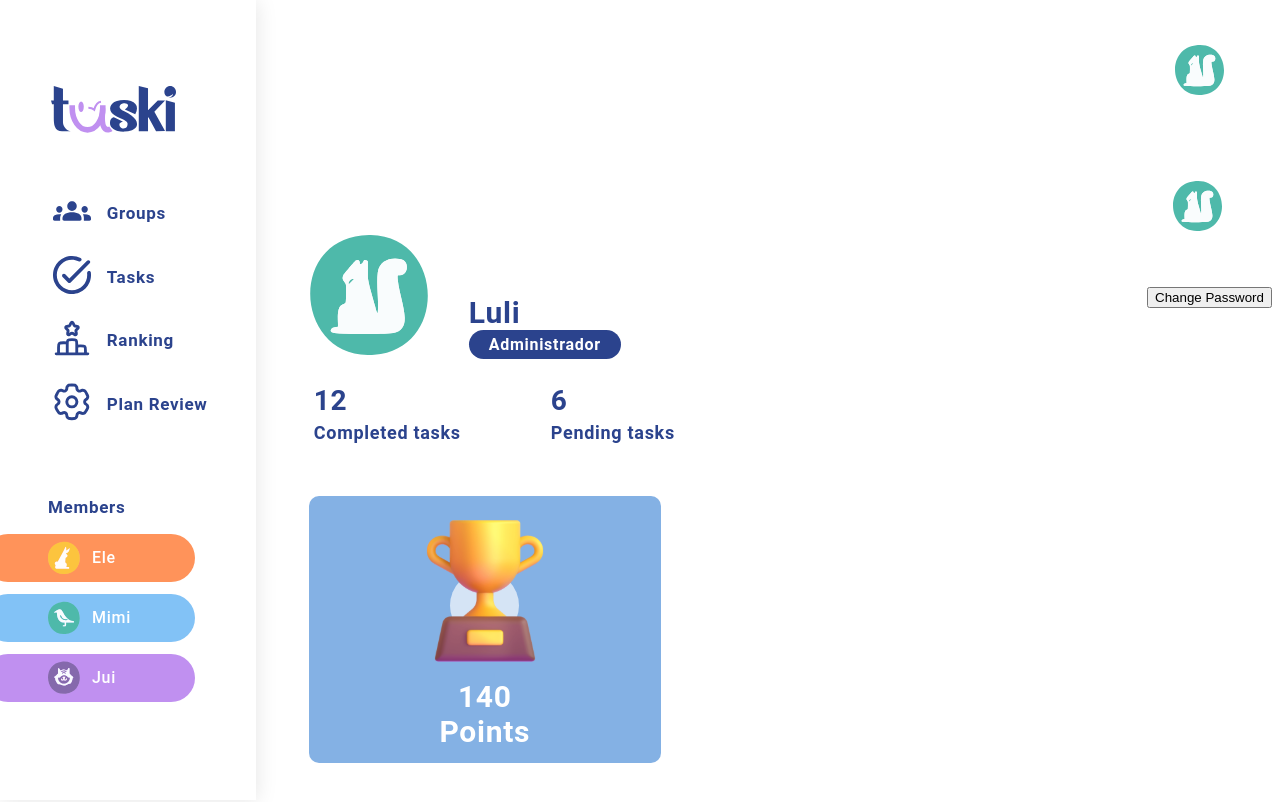
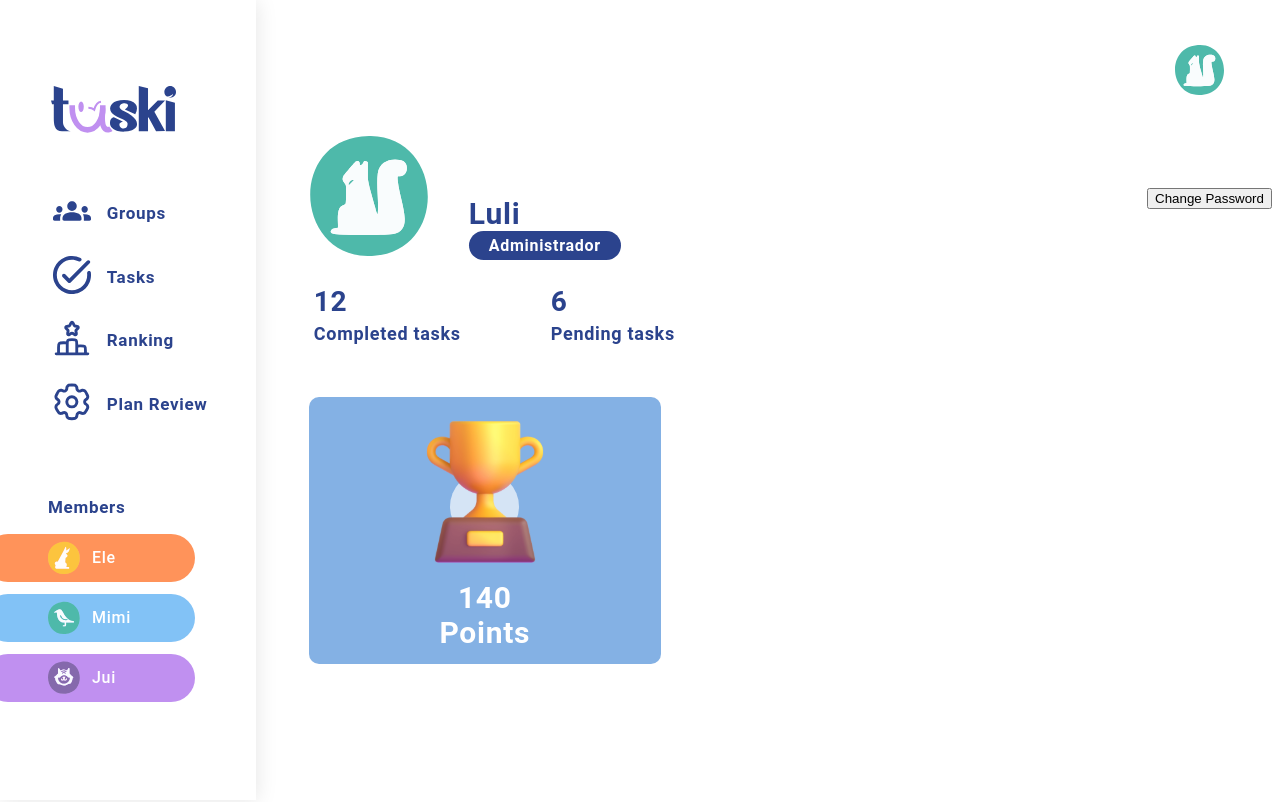
Before and after one commit to NikSala10/TaskiProject, a React (Vite) app: page /profile in a window 1280 px wide. Shown: the top 802 px of the page. Built offline with nearby package versions, Linux system fonts and the light colour scheme.

Commit message:
style(pages/profile): add CSS styles for Profile page

```diff
--- a/src/data/headerIcons.tsx
+++ b/src/data/headerIcons.tsx
@@ -40,5 +40,10 @@ export const headerIcons = [
     </svg>),
     namepage: "Plan Review",
 },
+  {
+    id: 6,
+    svg: (""),
+    namepage: "",
+},
 
 ]
--- a/src/pages/Profile/Profile.tsx
+++ b/src/pages/Profile/Profile.tsx
@@ -1,14 +1,12 @@
-import User from "../../components/UserProfile/User";
 import Trophy from "../../assets/Trophy.svg"
 import "./profile.css";
+import { useSetPageInfo } from "../../hook/UseSetPage";
 
 const Profile = () => {
+  useSetPageInfo("");
 
   return (
     <div className="container-profile">
-        <div className="user-profile">
-            <User />
-        </div>
         <div className="header-profile">
             <div className="info-user-profile">
                 <div className="img-profile">
```
